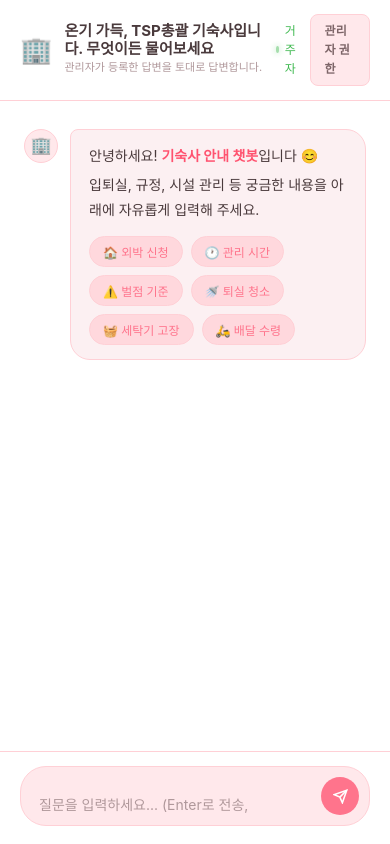
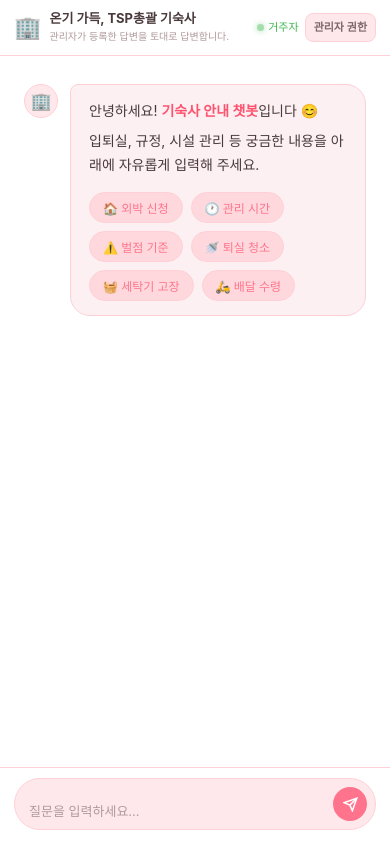
Before and after one commit to cyj6god-max/dormitory-project, a Flask app: page / in a window 390 px wide. Run offline with Flask 3, Linux system fonts and the light colour scheme; some web fonts are replaced.

Commit message:
Fix: chatbot main header text squishing and input area placeholder wrapping on mobile

```diff
--- a/static/style.css
+++ b/static/style.css
@@ -112,6 +112,7 @@ body:not(.admin-body) {
   font-size: 12px;
   color: var(--green);
   font-weight: 500;
+  white-space: nowrap;
 }
 
 .status-dot {
@@ -140,6 +141,7 @@ body:not(.admin-body) {
   text-decoration: none;
   cursor: pointer;
   transition: background var(--t), color var(--t);
+  white-space: nowrap;
 }
 
 .admin-btn:hover {
@@ -552,6 +554,61 @@ body:not(.admin-body) {
   .admin-main { padding: 16px; gap: 16px; }
   .message.user-message { max-width: 95%; }
   .message.bot-message  { max-width: 100%; }
+
+  /* 챗봇 메인 헤더 반응형 */
+  .chat-header {
+    padding: 10px 14px;
+    gap: 8px;
+  }
+  .chat-header .header-left {
+    gap: 8px;
+    flex: 1;
+    min-width: 0;
+  }
+  .chat-header .header-icon {
+    font-size: 22px;
+  }
+  .chat-header .header-title {
+    font-size: 13px;
+    font-weight: 700;
+  }
+  .chat-header .title-sub-text {
+    display: none; /* 모바일에서 긴 부제목 텍스트 숨기기 */
+  }
+  .chat-header .header-sub {
+    font-size: 10px;
+    white-space: nowrap;
+    overflow: hidden;
+    text-overflow: ellipsis;
+  }
+  .chat-header .header-right {
+    gap: 6px;
+    flex-shrink: 0;
+  }
+  .chat-header .status-badge {
+    font-size: 11px;
+    gap: 4px;
+  }
+  .chat-header .admin-btn {
+    padding: 5px 8px;
+    font-size: 11px;
+  }
+
+  /* 챗봇 입력창 반응형 */
+  .chat-input-area {
+    padding: 10px 14px 14px;
+  }
+  .input-wrapper {
+    padding: 8px 8px 8px 14px;
+    gap: 8px;
+  }
+  .chat-input {
+    font-size: 13px;
+  }
+  .send-btn {
+    width: 34px;
+    height: 34px;
+  }
 
   /* 관리자 헤더 반응형 */
   .admin-top-bar {
--- a/templates/index.html
+++ b/templates/index.html
@@ -1,15 +1,18 @@
 <!DOCTYPE html>
 <html lang="ko">
+
 <head>
-  <meta charset="UTF-8"/>
-  <meta name="viewport" content="width=device-width, initial-scale=1.0"/>
+  <meta charset="UTF-8" />
+  <meta name="viewport" content="width=device-width, initial-scale=1.0" />
   <title>기숙사 안내 챗봇</title>
-  <meta name="description" content="기숙사 거주자를 위한 AI 안내 챗봇 — 입퇴실, 규정, 시설 등 궁금한 것을 질문하세요."/>
-  <link rel="preconnect" href="https://fonts.googleapis.com"/>
-  <link rel="preconnect" href="https://fonts.gstatic.com" crossorigin/>
-  <link href="https://fonts.googleapis.com/css2?family=Pretendard:wght@300;400;500;600;700&display=swap" rel="stylesheet"/>
-  <link rel="stylesheet" href="/static/style.css"/>
+  <meta name="description" content="기숙사 거주자를 위한 AI 안내 챗봇 — 입퇴실, 규정, 시설 등 궁금한 것을 질문하세요." />
+  <link rel="preconnect" href="https://fonts.googleapis.com" />
+  <link rel="preconnect" href="https://fonts.gstatic.com" crossorigin />
+  <link href="https://fonts.googleapis.com/css2?family=Pretendard:wght@300;400;500;600;700&display=swap"
+    rel="stylesheet" />
+  <link rel="stylesheet" href="/static/style.css" />
 </head>
+
 <body>
 
   <div class="chat-wrap">
@@ -19,7 +22,10 @@
       <div class="header-left">
         <span class="header-icon">🏢</span>
         <div>
-        <h1 class="header-title">온기 가득, TSP총괄 기숙사입니다. 무엇이든 물어보세요</h1>
+          <h1 class="header-title">
+            <span class="title-main">온기 가득, TSP총괄 기숙사</span>
+            <span class="title-sub-text">입니다. 무엇이든 물어보세요</span>
+          </h1>
           <p class="header-sub">관리자가 등록한 답변을 토대로 답변합니다.</p>
         </div>
       </div>
@@ -54,15 +60,8 @@
     <!-- 입력 영역 -->
     <footer class="chat-input-area">
       <div class="input-wrapper">
-      <textarea
-        id="user-input"
-        class="chat-input"
-        placeholder="질문을 입력하세요... (Enter로 전송, Shift+Enter 줄바꿈)"
-        rows="1"
-        aria-label="질문 입력"
-        onkeydown="handleKeydown(event)"
-        oninput="autoResize(this)"
-      ></textarea>
+        <textarea id="user-input" class="chat-input" placeholder="질문을 입력하세요..." rows="1"
+          aria-label="질문 입력" onkeydown="handleKeydown(event)" oninput="autoResize(this)"></textarea>
         <button class="send-btn" id="send-btn" onclick="sendMessage()" aria-label="전송">
           <svg viewBox="0 0 24 24" fill="none" stroke="currentColor" stroke-width="2.5">
             <line x1="22" y1="2" x2="11" y2="13"></line>
@@ -76,4 +75,5 @@
 
   <script src="/static/chat.js"></script>
 </body>
+
 </html>
```
Lines whose indentation alone changed are shown as unchanged.
